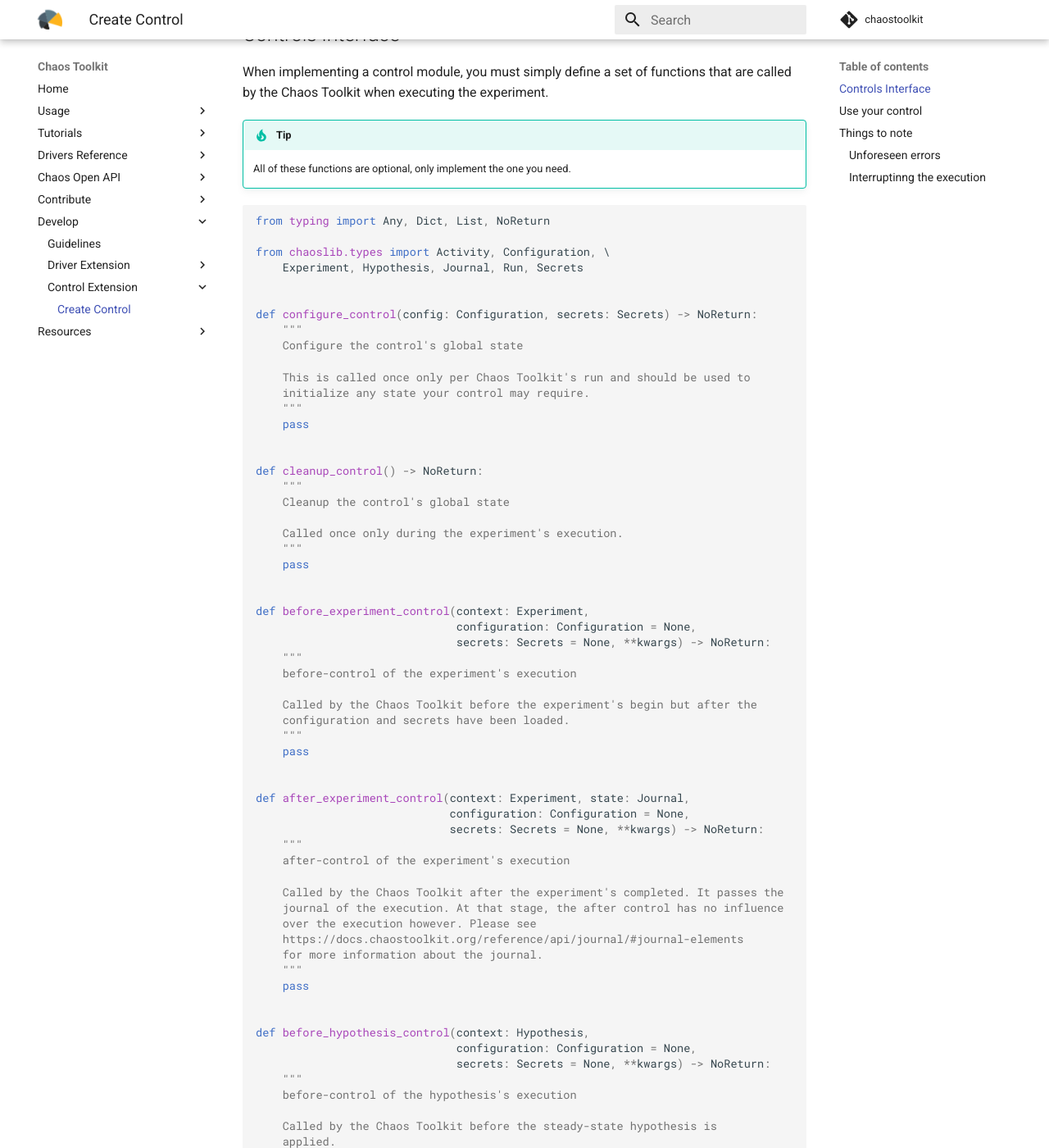
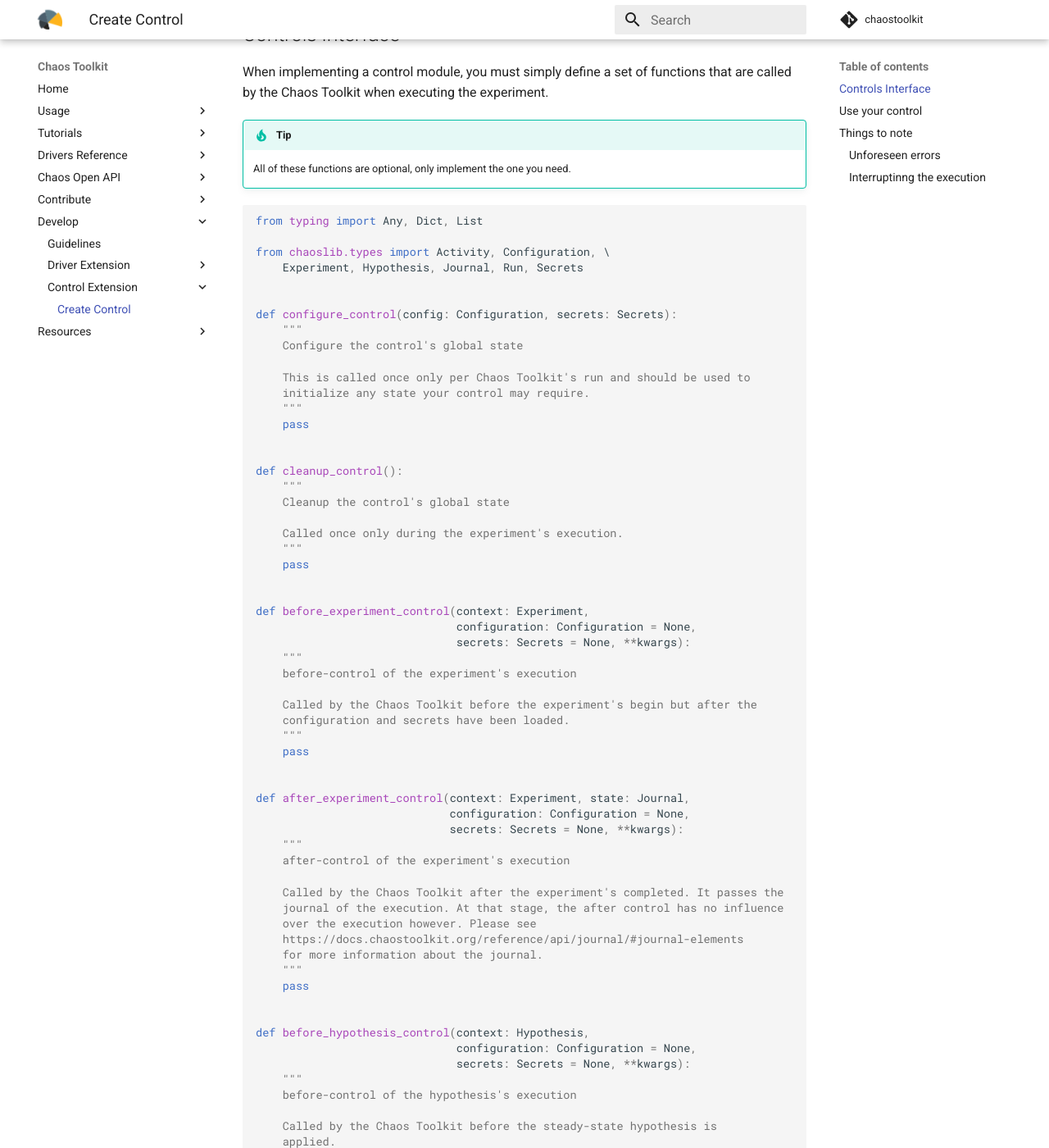
Before and after one commit to chaostoolkit/chaostoolkit-documentation, an MkDocs documentation site: the page built from sources/reference/extending/create-control-extension.md, in a window 1280 px wide and 1400 px high, scrolled down 247 px. Shown: the whole window at 82% size. Built offline with MkDocs 1.6.1 and Material for MkDocs 9.7.7, drawn with Linux system fonts in a browser that asks for light colours; comment, search, counter and statistics services are not loaded; some of the changed text lies outside the part shown.

Commit message:
NoReturn is not Python3.5 friendly
Signed-off-by: Sylvain Hellegouarch <sh@defuze.org>

````diff
--- a/sources/reference/extending/create-control-extension.md
+++ b/sources/reference/extending/create-control-extension.md
@@ -14,13 +14,13 @@
     All of these functions are optional, only implement the one you need.
 
 ```python
-from typing import Any, Dict, List, NoReturn
+from typing import Any, Dict, List
 
 from chaoslib.types import Activity, Configuration, \
     Experiment, Hypothesis, Journal, Run, Secrets
 
 
-def configure_control(config: Configuration, secrets: Secrets) -> NoReturn:
+def configure_control(config: Configuration, secrets: Secrets):
     """
     Configure the control's global state
 
@@ -30,7 +30,7 @@
     pass
 
 
-def cleanup_control() -> NoReturn:
+def cleanup_control():
     """
     Cleanup the control's global state
 
@@ -41,7 +41,7 @@
 
 def before_experiment_control(context: Experiment,
                               configuration: Configuration = None,
-                              secrets: Secrets = None, **kwargs) -> NoReturn:
+                              secrets: Secrets = None, **kwargs):
     """
     before-control of the experiment's execution
 
@@ -53,7 +53,7 @@
 
 def after_experiment_control(context: Experiment, state: Journal,
                              configuration: Configuration = None,
-                             secrets: Secrets = None, **kwargs) -> NoReturn:
+                             secrets: Secrets = None, **kwargs):
     """
     after-control of the experiment's execution
 
@@ -68,7 +68,7 @@
 
 def before_hypothesis_control(context: Hypothesis,
                               configuration: Configuration = None,
-                              secrets: Secrets = None, **kwargs) -> NoReturn:
+                              secrets: Secrets = None, **kwargs):
     """
     before-control of the hypothesis's execution
 
@@ -80,7 +80,7 @@
 
 def after_hypothesis_control(context: Hypothesis, state: Dict[str, Any],
                              configuration: Configuration = None,
-                             secrets: Secrets = None, **kwargs) -> NoReturn:
+                             secrets: Secrets = None, **kwargs):
     """
     after-control of the hypothesis's execution
 
@@ -94,7 +94,7 @@
 
 def before_method_control(context: Experiment,
                           configuration: Configuration = None,
-                          secrets: Secrets = None, **kwargs) -> NoReturn:
+                          secrets: Secrets = None, **kwargs):
     """
     before-control of the method's execution
 
@@ -106,7 +106,7 @@
 
 def after_method_control(context: Experiment, state: List[Run],
                          configuration: Configuration = None,
-                         secrets: Secrets = None, **kwargs) -> NoReturn:
+                         secrets: Secrets = None, **kwargs):
     """
     after-control of the method's execution
 
@@ -120,7 +120,7 @@
 
 def before_rollback_control(context: Experiment,
                             configuration: Configuration = None,
-                            secrets: Secrets = None, **kwargs) -> NoReturn:
+                            secrets: Secrets = None, **kwargs):
     """
     before-control of the rollback's execution
 
@@ -132,7 +132,7 @@
 
 def after_rollback_control(context: Experiment, state: List[Run],
                            configuration: Configuration = None,
-                           secrets: Secrets = None, **kwargs) -> NoReturn:
+                           secrets: Secrets = None, **kwargs):
     """
     after-control of the rollback's execution
 
@@ -146,7 +146,7 @@
 
 def before_activity_control(context: Activity,
                             configuration: Configuration = None,
-                            secrets: Secrets = None, **kwargs) -> NoReturn:
+                            secrets: Secrets = None, **kwargs):
     """
     before-control of the activity's execution
 
@@ -157,7 +157,7 @@
 
 def after_activity_control(context: Activity, state: Run,
                            configuration: Configuration = None,
-                           secrets: Secrets = None, **kwargs) -> NoReturn:
+                           secrets: Secrets = None, **kwargs):
     """
     after-control of the activity's execution
 
@@ -217,7 +217,7 @@
 
 def after_activity_control(context: Activity, state: Run,
                            configuration: Configuration = None,
-                           secrets: Secrets = None, **kwargs) -> NoReturn:
+                           secrets: Secrets = None, **kwargs):
     if check_stuff(state["output"]):
         raise InterruptExecution("Well things went really bad!")
 ```
````
